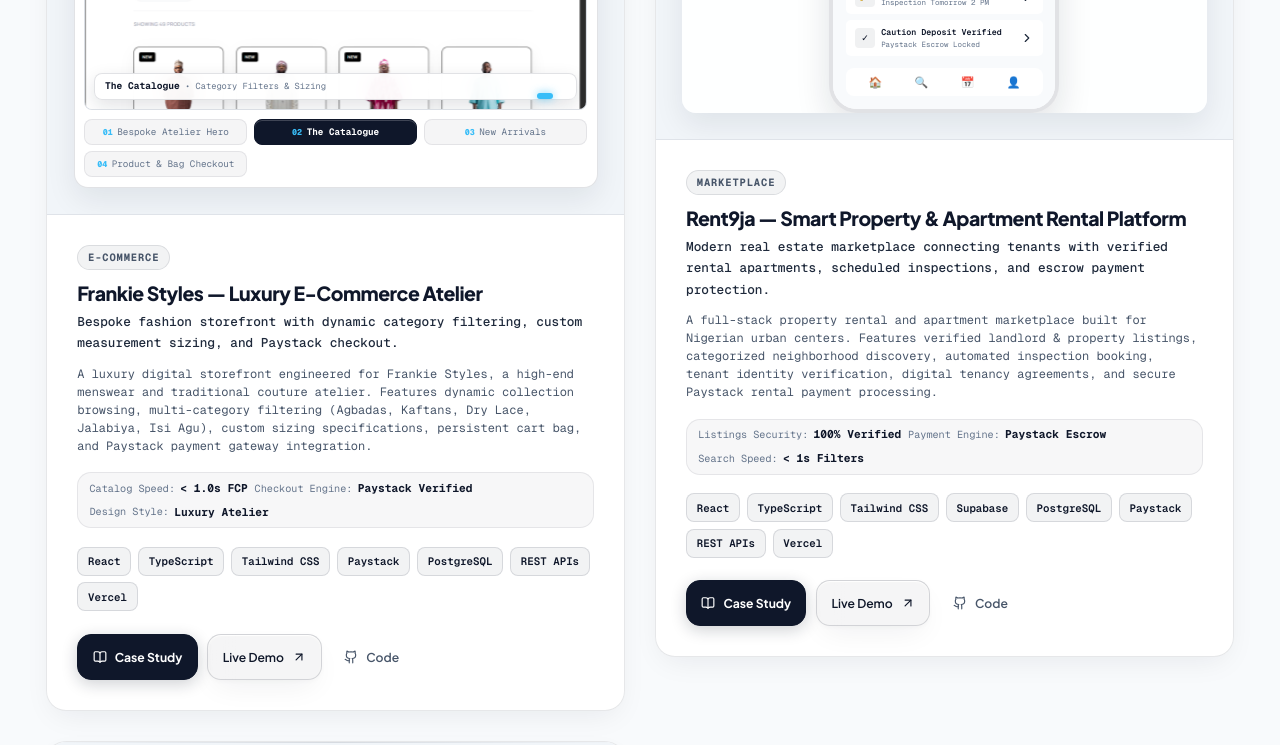
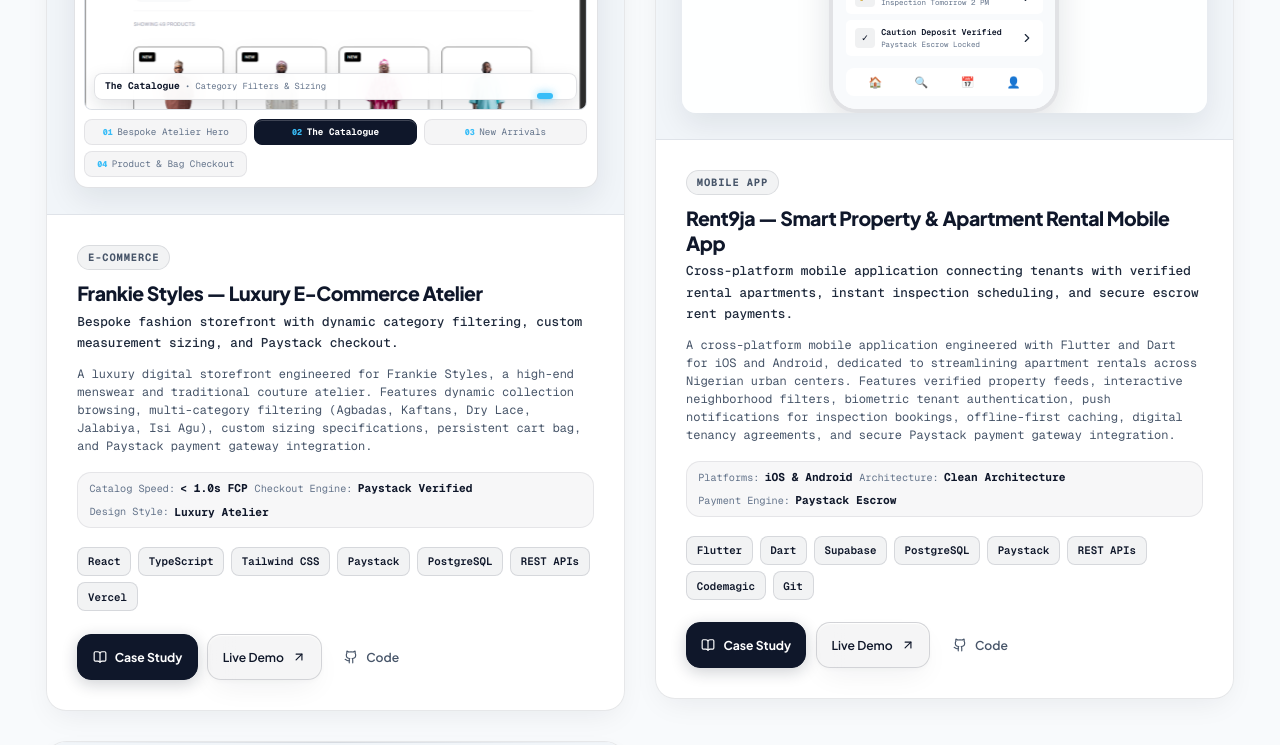
Before and after one commit to omosemola/my_portfolio, a React (Vite) app: page / in a window 1280 px wide. Shown: the part 2218-2963 px from the top of the page. Built offline with nearby package versions, Linux system fonts and the light colour scheme.

Commit message:
feat: update Rent9ja project details as a cross-platform mobile application

```diff
--- a/src/data/portfolioData.ts
+++ b/src/data/portfolioData.ts
@@ -243,38 +243,39 @@
   },
   {
     id: "rent9ja",
-    title: "Rent9ja — Smart Property & Apartment Rental Platform",
-    tagline: "Modern real estate marketplace connecting tenants with verified rental apartments, scheduled inspections, and escrow payment protection.",
-    description: "A full-stack property rental and apartment marketplace built for Nigerian urban centers. Features verified landlord & property listings, categorized neighborhood discovery, automated inspection booking, tenant identity verification, digital tenancy agreements, and secure Paystack rental payment processing.",
-    category: "Marketplace",
+    title: "Rent9ja — Smart Property & Apartment Rental Mobile App",
+    tagline: "Cross-platform mobile application connecting tenants with verified rental apartments, instant inspection scheduling, and secure escrow rent payments.",
+    description: "A cross-platform mobile application engineered with Flutter and Dart for iOS and Android, dedicated to streamlining apartment rentals across Nigerian urban centers. Features verified property feeds, interactive neighborhood filters, biometric tenant authentication, push notifications for inspection bookings, offline-first caching, digital tenancy agreements, and secure Paystack payment gateway integration.",
+    category: "Mobile App",
     featured: false,
-    technologies: ["React", "TypeScript", "Tailwind CSS", "Supabase", "PostgreSQL", "Paystack", "REST APIs", "Vercel"],
+    technologies: ["Flutter", "Dart", "Supabase", "PostgreSQL", "Paystack", "REST APIs", "Codemagic", "Git"],
     githubUrl: "https://github.com/omosemola/rent9ja",
     liveUrl: "https://github.com/omosemola/rent9ja#readme",
     mockupType: "mobile",
     caseStudy: {
-      overview: "Rent9ja is a digital property rental platform engineered to modernize apartment searching, landlord verification, and lease management in Nigerian metropolitan cities like Lagos, Abuja, and Ibadan. By eliminating unauthorized middlemen agents, verifying landlords, and securing payment deposits in escrow, Rent9ja simplifies finding homes.",
-      problem: "Finding apartments in major Nigerian cities is plagued by unverified agency fees, ghost listings, multiple agents fighting over the same property, and lack of transaction safety for security deposits.",
-      solution: "Engineered a transparent property rental portal featuring verified apartment listings, neighborhood filters, instant inspection date scheduling, direct messaging between tenants and landlords, and automated rent escrow via Paystack.",
+      overview: "Rent9ja is a native-feel mobile application designed to modernize urban apartment search, tenant-landlord communication, and lease payments across Nigeria. By providing direct access to verified listings with offline caching and mobile push alerts, Rent9ja eliminates unauthorized agents and secures tenant caution deposits in escrow.",
+      problem: "Searching for rental apartments on mobile web or through fragmented social chat groups is inefficient, high risk for rental fraud, and lacks real-time mobile push notifications for inspection availability and payment confirmations.",
+      solution: "Developed a high-performance cross-platform mobile app featuring GPS-enabled neighborhood search, offline listing caching, direct landlord in-app chat, instant inspection calendar scheduling, and biometric-secured Paystack escrow checkout.",
       keyFeatures: [
-        { title: "Verified Listings & Neighborhood Filters", desc: "Explore self-contained units, 2-bedroom flats, and serviced apartments with verified landlord documents and neighborhood amenities." },
-        { title: "Inspection Booking Engine", desc: "Schedule physical or virtual inspection slots synchronized with landlord availability." },
-        { title: "Escrow Deposit & Split Payouts", desc: "Integrated Paystack multi-split checkout for holding caution deposits and executing automated landlord disbursements." },
-        { title: "Direct Landlord Messaging", desc: "Real-time communication enabling prospective tenants to negotiate terms and submit identity verification." },
-        { title: "Digital Tenancy Agreement", desc: "Automated standard tenancy agreement generation with digital signing and PDF download." }
+        { title: "Verified Listings & GPS Search", desc: "Browse high-resolution photo tours of apartments, studio flats, and duplexes with nearby amenities and verified landlord badges." },
+        { title: "In-App Inspection Scheduling", desc: "Select physical or virtual inspection time slots with automatic calendar sync and push notification reminders." },
+        { title: "Secure Paystack Escrow Checkout", desc: "Mobile-optimized card and bank transfer checkout holding rental deposits securely until inspection confirmation." },
+        { title: "Direct In-App Chat & Offers", desc: "Real-time chat enabling tenants to negotiate tenancy terms directly with verified property managers." },
+        { title: "Offline-First Data Caching", desc: "Local SQLite database caching allowing saved property records and leases to be viewed without active mobile data." }
       ],
       architecture: [
-        "Frontend: React + TypeScript with modular UI components, responsive filter drawers, and interactive photo galleries",
-        "Backend: Supabase with PostgreSQL database, Row-Level Security policies for landlord/tenant role isolation",
-        "Payments: Paystack API with verified webhook handlers for recurring rent payments and deposit escrow",
-        "Hosting: Vercel Edge Network with global CDN asset optimization"
+        "Framework: Flutter SDK (Dart) with Clean Architecture and Provider / Riverpod state management",
+        "Backend: Supabase with PostgreSQL database, Row-Level Security policies for tenant and landlord data isolation",
+        "Auth: Biometric login (FaceID / Fingerprint) and Supabase JWT authentication",
+        "Payments: Paystack Mobile SDK & serverless webhooks for escrow payment capture",
+        "CI/CD: Automated build & APK/IPA release pipeline configured with Codemagic"
       ],
-      challenges: "Handling real-time inspection booking slot synchronization and implementing rigorous tenant identity checks to prevent rental fraud.",
-      outcome: "Delivered an intuitive, reliable rental platform that protects tenants, automates rent collection for property managers, and simplifies urban apartment hunting.",
+      challenges: "Ensuring seamless offline-to-online synchronization for chat messages and inspection bookings in areas with fluctuating mobile cellular connectivity.",
+      outcome: "Engineered a fluid, high-conversion mobile app that simplifies apartment hunting, protects tenant security deposits, and automates rent collections.",
       stats: [
-        { label: "Listings Security", value: "100% Verified" },
+        { label: "Platforms", value: "iOS & Android" },
+        { label: "Architecture", value: "Clean Architecture" },
         { label: "Payment Engine", value: "Paystack Escrow" },
-        { label: "Search Speed", value: "< 1s Filters" },
       ]
     }
   },
```
